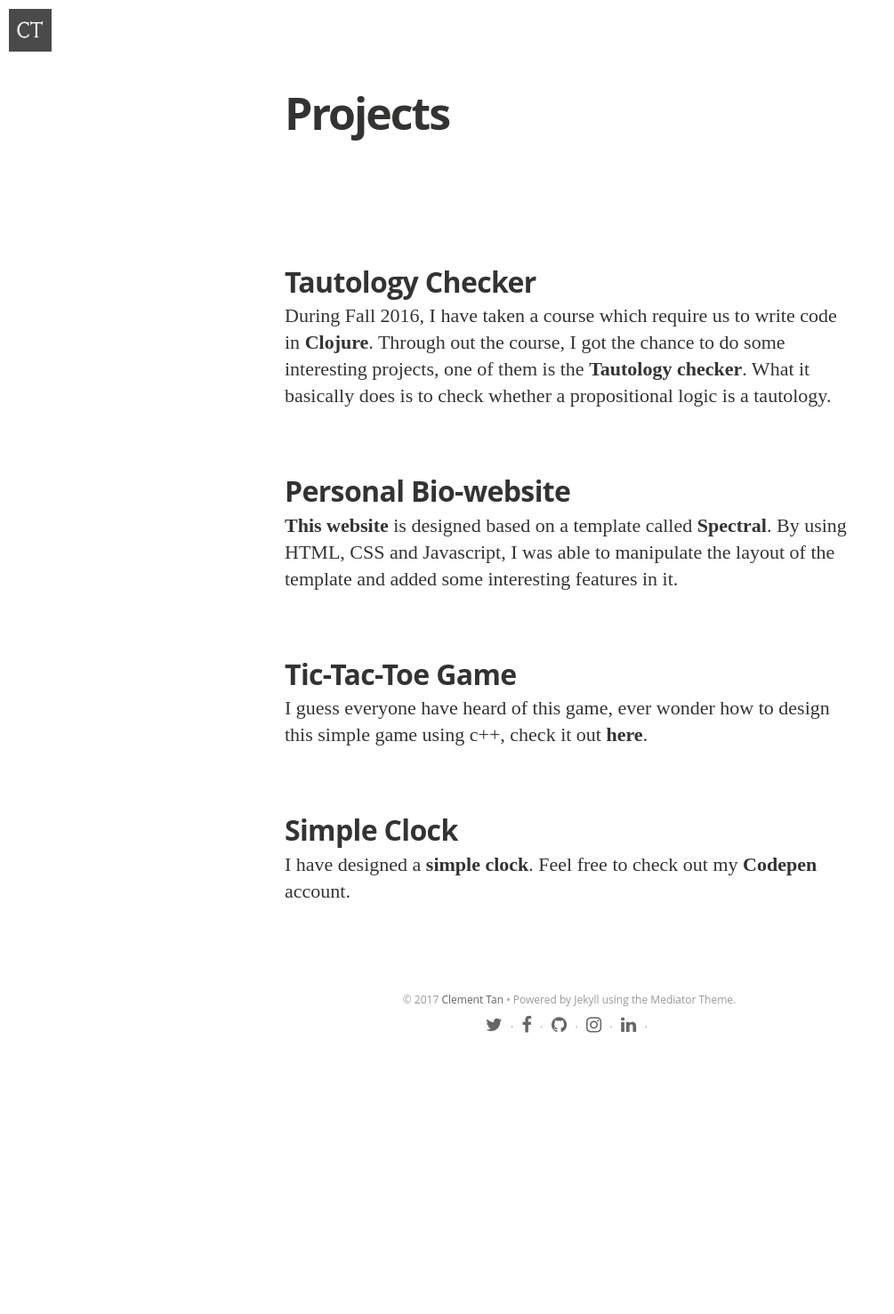
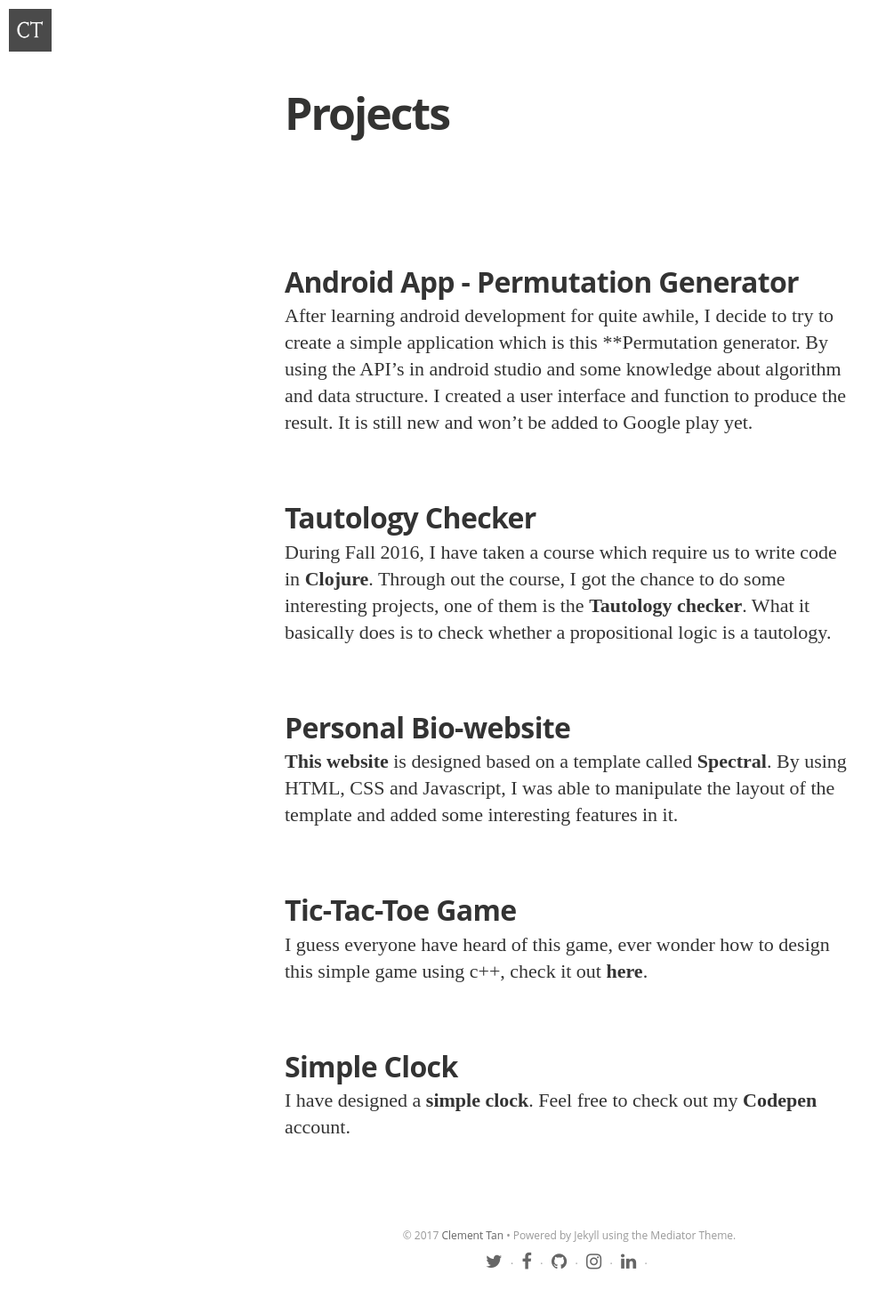
Before and after one commit to clementpeihengtan/clement-tph, a Jekyll site: the page built from project.md, in a window 1280 px wide. Shown: the whole page at 89% size, without its empty margins (0-1005 px from the left). Built offline with Jekyll 4.4.1, drawn with Linux system fonts in a browser that asks for light colours; nearby versions of some CDN libraries; some web fonts are replaced; before the commit the page ends 1212 px from its top, so only the background shows below that.

Commit message:
update project.md

```diff
--- a/project.md
+++ b/project.md
@@ -3,6 +3,9 @@ layout: page
 title: Projects
 permalink: /project/
 ---
+# Android App - Permutation Generator
+
+After learning android development for quite awhile, I decide to try to create a simple application which is this **[Permutation generator](https://github.com/clementpeihengtan/clement-tph/). By using the API's in android studio and some knowledge about algorithm and data structure. I created a user interface and function to produce the result. It is still new and won't be added to Google play yet.
 
 # Tautology Checker
 
```
